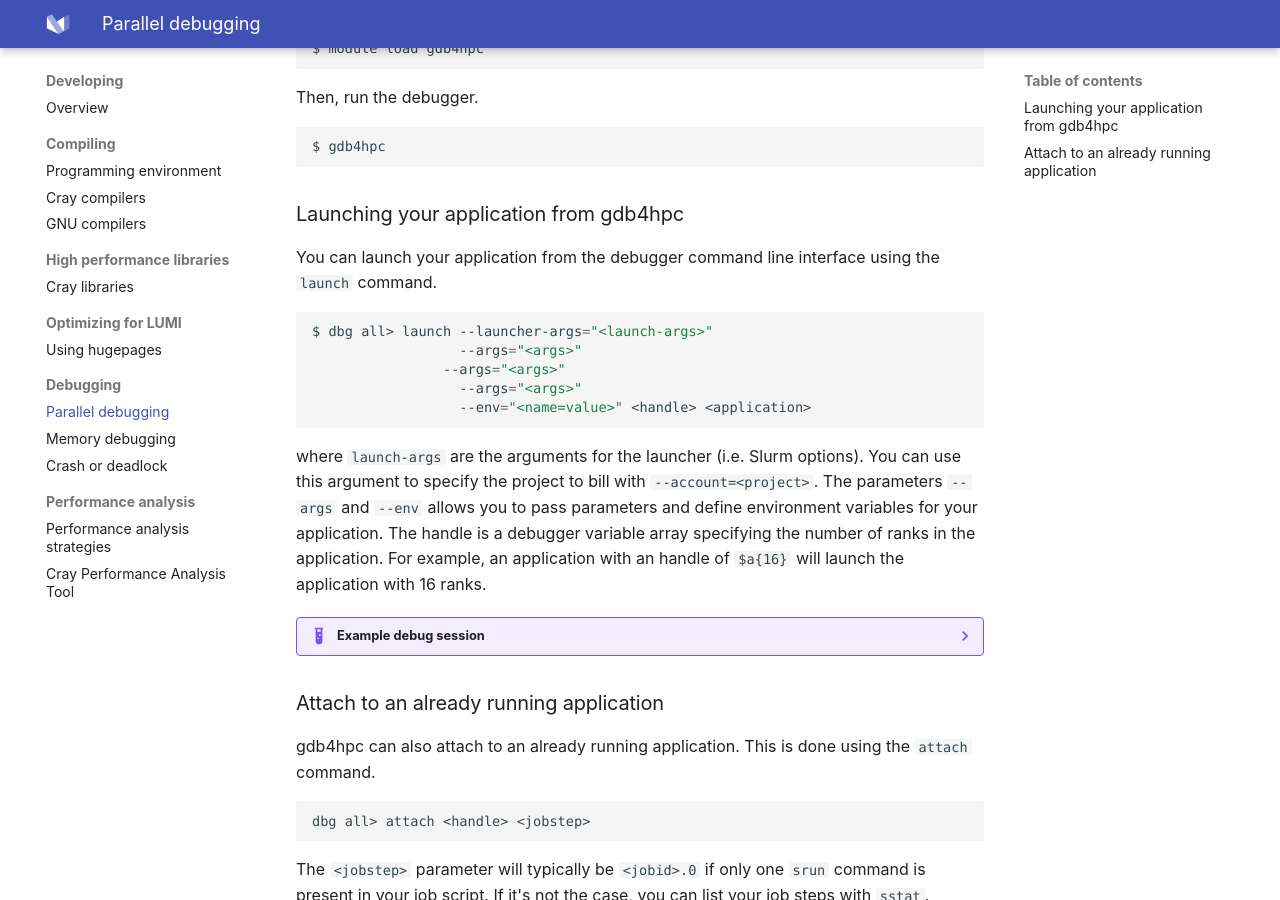
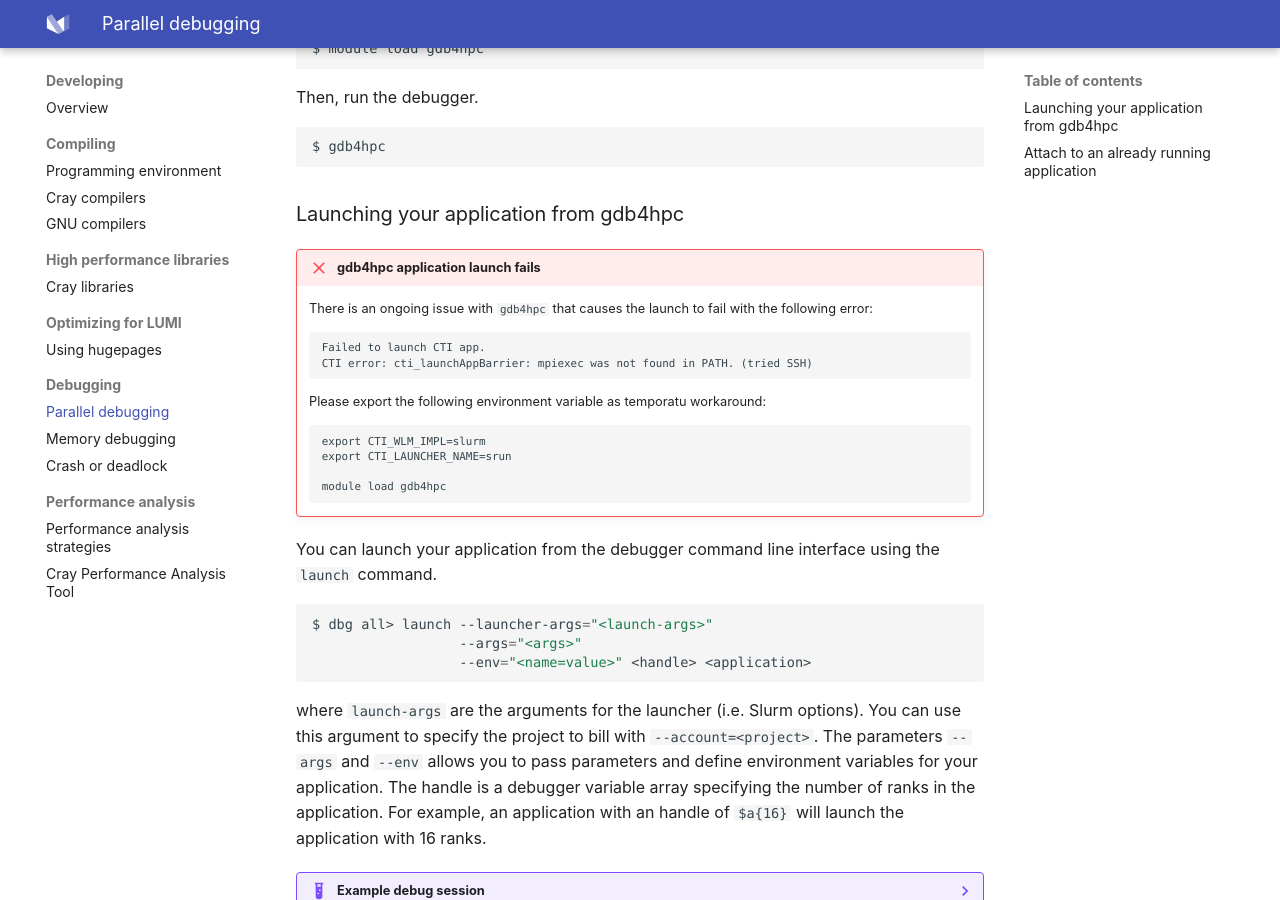
Before and after one commit to Lumi-supercomputer/lumi-userguide, an MkDocs documentation site: the page built from docs/development/debugging/gdb4hpc.md, in a window 1280 px wide and 900 px high, scrolled down 508 px. Built offline with MkDocs 1.6.1 and Material for MkDocs 9.7.7, drawn with Linux system fonts in a browser that asks for light colours.

Commit message:
add gdb4hpc workaround

````diff
--- a/docs/development/debugging/gdb4hpc.md
+++ b/docs/development/debugging/gdb4hpc.md
@@ -29,13 +29,30 @@
 
 ### Launching your application from gdb4hpc
 
+!!! failure "gdb4hpc application launch fails"
+
+    There is an ongoing issue with `gdb4hpc` that causes the launch to fail with
+    the following error:
+
+    ```
+    Failed to launch CTI app.
+    CTI error: cti_launchAppBarrier: mpiexec was not found in PATH. (tried SSH)
+    ```
+
+    Please export the following environment variable as temporatu workaround:
+
+    ```
+    export CTI_WLM_IMPL=slurm
+    export CTI_LAUNCHER_NAME=srun
+
+    module load gdb4hpc
+    ```
+
 You can launch your application from the debugger command line interface using
 the `launch` command.
 
 ```bash
 $ dbg all> launch --launcher-args="<launch-args>"
-                  --args="<args>"
-                --args="<args>"
                   --args="<args>"
                   --env="<name=value>" <handle> <application>
 ```
````
